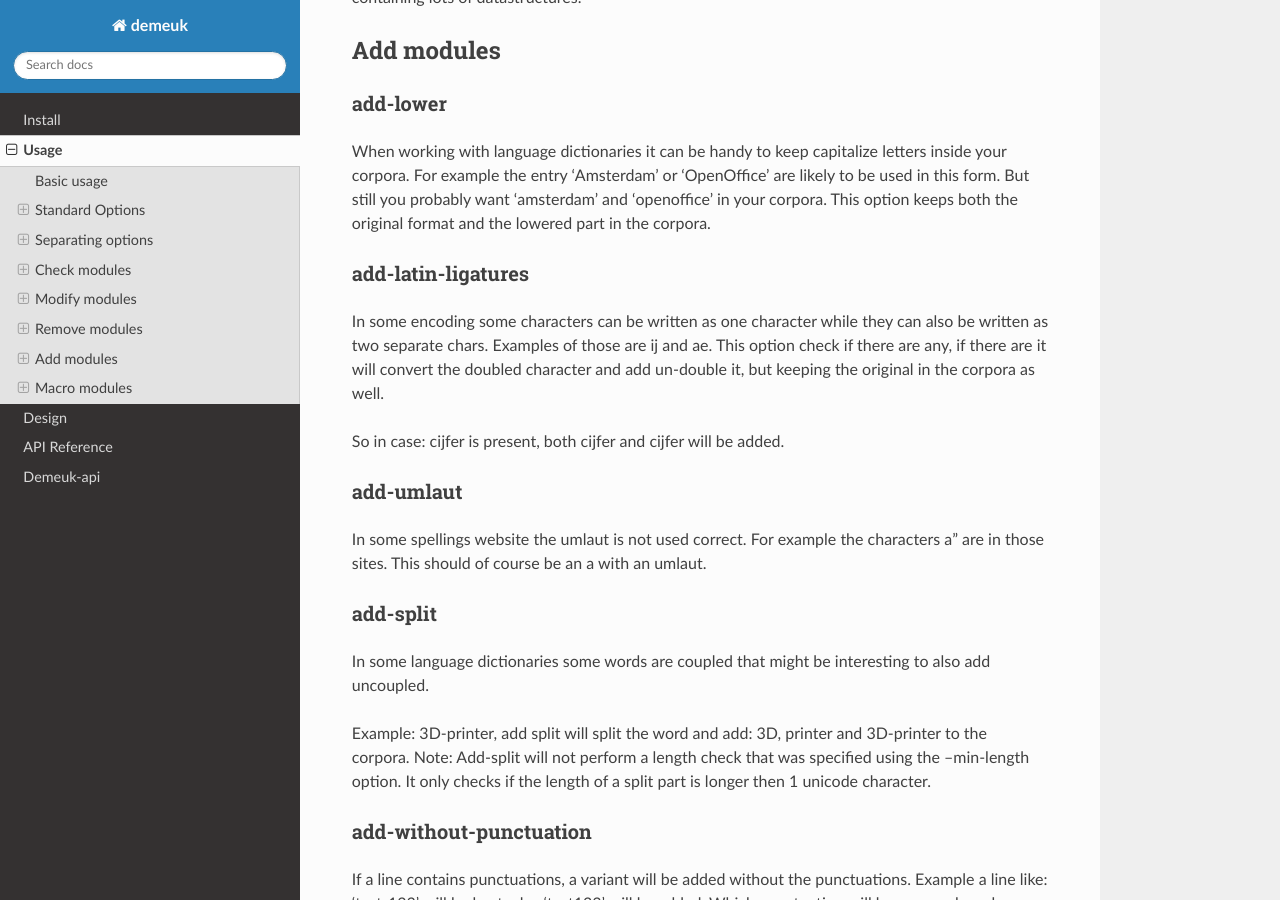
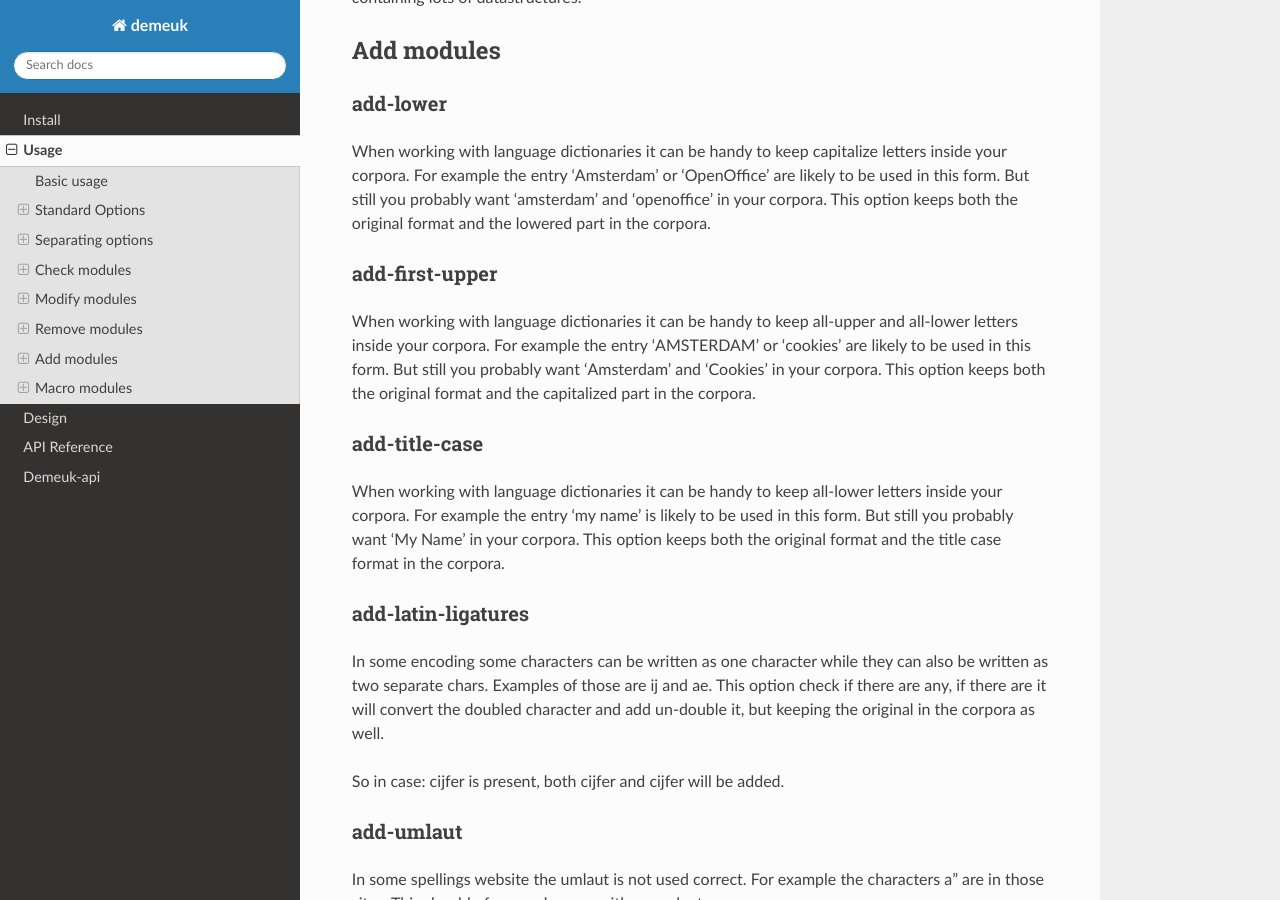
Before and after one commit to NetherlandsForensicInstitute/demeuk, a Sphinx documentation site: the page built from docs/usage.rst, in a window 1280 px wide and 900 px high, scrolled down 10683 px. Built offline with Sphinx 7.4.7 and the Read the Docs theme 3.1.0, drawn with Linux system fonts in a browser that asks for light colours; the version number could not be read and is left out.

Commit message:
Added test for add upper.

```diff
--- a/docs/usage.rst
+++ b/docs/usage.rst
@@ -473,6 +473,20 @@ letters inside your corpora. For example the entry 'Amsterdam' or 'OpenOffice' a
 to be used in this form. But still you probably want 'amsterdam' and 'openoffice' in your
 corpora. This option keeps both the original format and the lowered part in the corpora.
 
+add-first-upper
+~~~~~~~~~
+When working with language dictionaries it can be handy to keep all-upper and all-lower
+letters inside your corpora. For example the entry 'AMSTERDAM' or 'cookies' are likely
+to be used in this form. But still you probably want 'Amsterdam' and 'Cookies' in your
+corpora. This option keeps both the original format and the capitalized part in the corpora.
+
+add-title-case
+~~~~~~~~~
+When working with language dictionaries it can be handy to keep all-lower letters inside
+your corpora. For example the entry 'my name' is likely to be used in this form. But still
+you probably want 'My Name' in your corpora. This option keeps both the original format and
+the title case format in the corpora.
+
 add-latin-ligatures
 ~~~~~~~~~~~~~~~~~~~
 In some encoding some characters can be written as one character while they can
```
Also changed, not shown: 2 other files.
